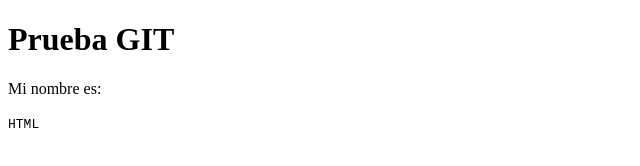
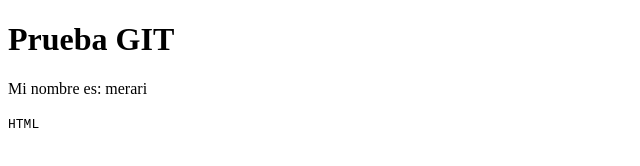
Before and after one commit to toledovelazquez/Merari, a plain HTML site: page Index.html in a window 1280 px wide. Shown: the full height of the page, 0-640 px from the left. Drawn offline with Linux system fonts and the light colour scheme.

Commit message:
Update Index.html

```diff
--- a/Index.html
+++ b/Index.html
@@ -18,7 +18,7 @@
 
 
 
- <p>Mi nombre es: </p>
+ <p>Mi nombre es: merari </p>
 
 
 
```
